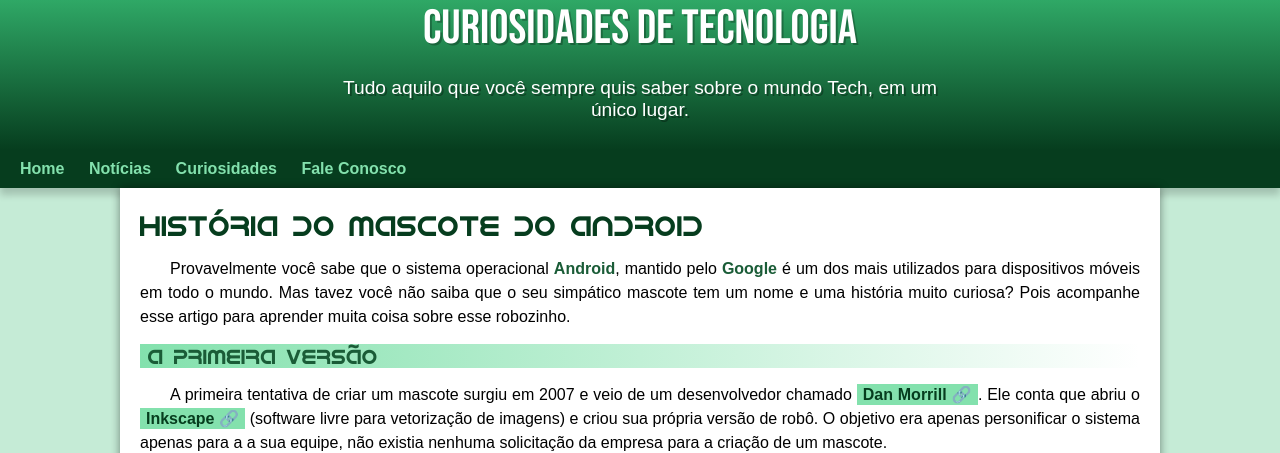
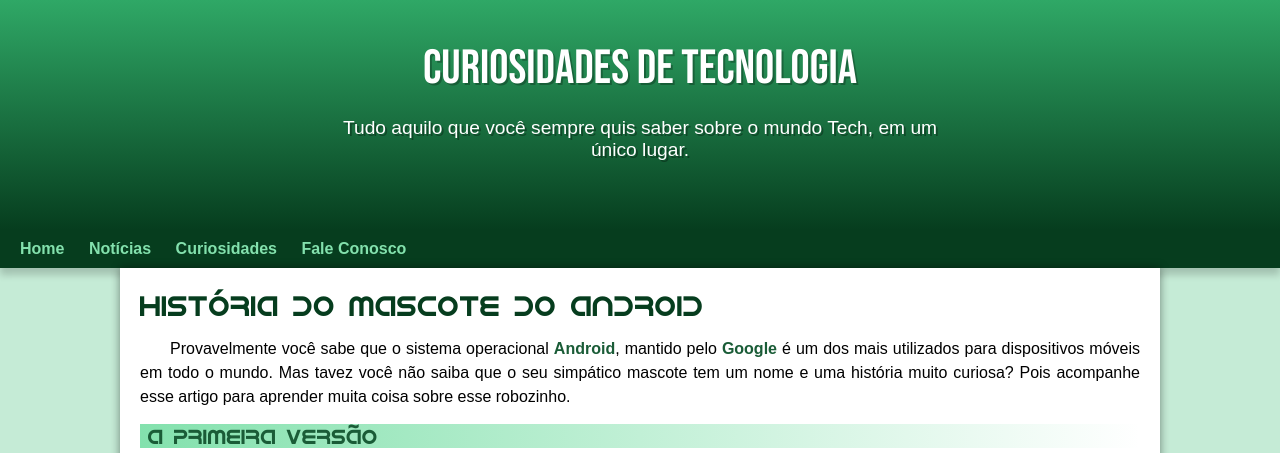
Before and after one commit to glaubercsouza/curso-em-video-html-css, a plain HTML site: page desafios/d010/android.html in a window 1280 px wide. Shown: the top 453 px of the page. Drawn offline with Linux system fonts and the light colour scheme.

Commit message:
update android

```diff
--- a/desafios/d010/estilo/style.css
+++ b/desafios/d010/estilo/style.css
@@ -39,7 +39,7 @@ header {
   background-image: linear-gradient(to bottom, var(--cor3), var(--cor5));
   min-height: 150px;
   text-align: center;
-  padding-top: 40px 0px;
+  padding: 40px 0px;
 }
 
 header > h1 {
```
